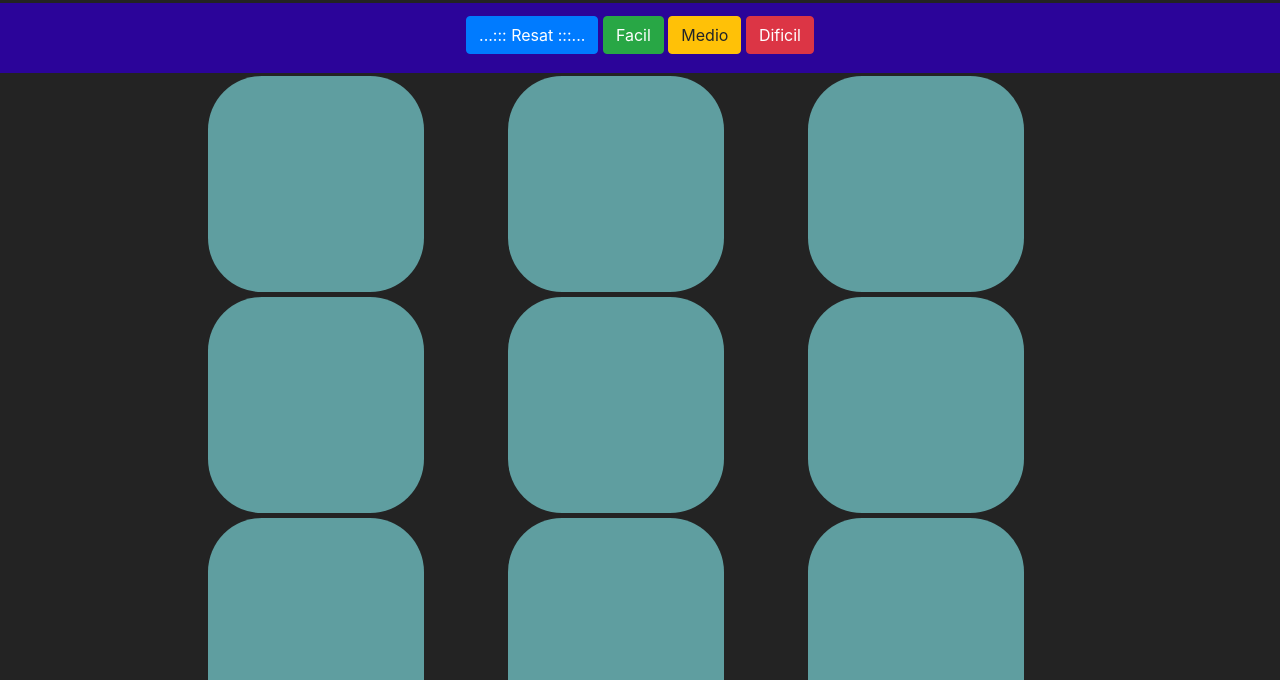
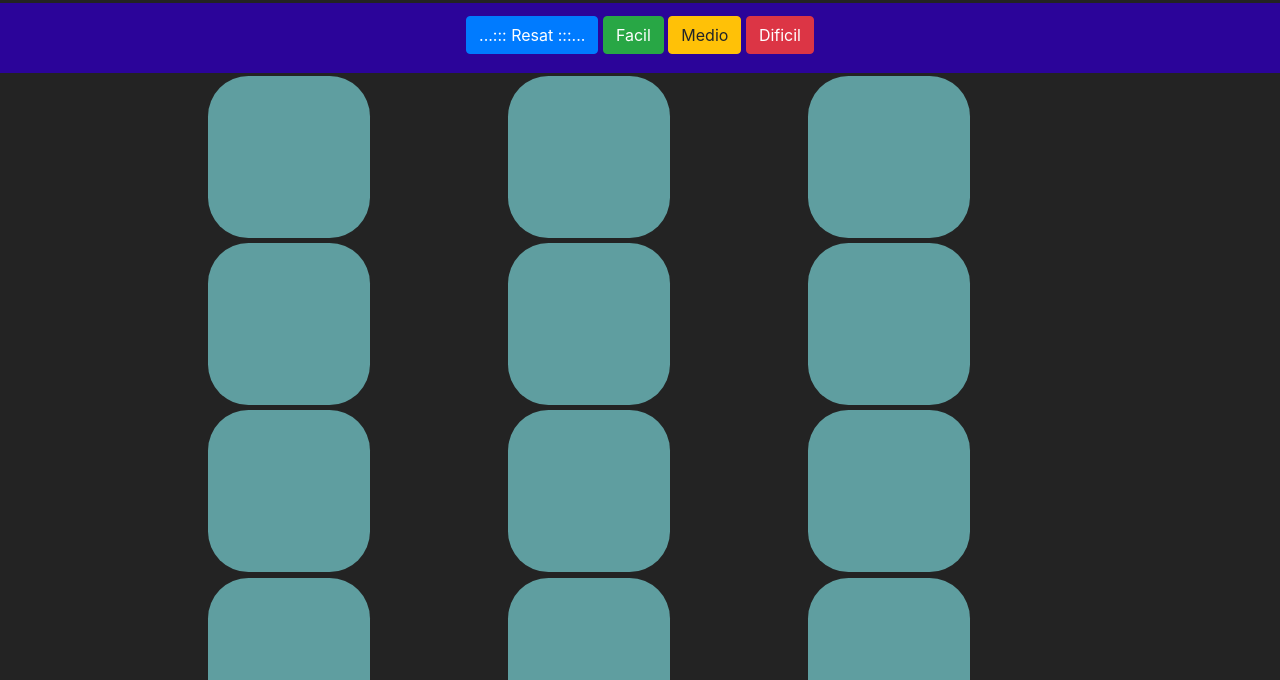
Before and after one commit to cesarlm05/ColorGame, a plain HTML site: page index.html in a window 1280 px wide. Shown: the part 113-793 px from the top of the page. Drawn offline with nearby package versions, Linux system fonts and the light colour scheme.

Commit message:
Square 60%

```diff
--- a/assets/css/style.css
+++ b/assets/css/style.css
@@ -8,9 +8,9 @@ h1{
 .square{
     display: block;
     float: left;
-    width: 80%;
+    width: 60%;
     height: 0;
-    padding-bottom: 80%;
+    padding-bottom: 60%;
     background-color: cadetblue;
     margin: 1%;
     border-radius: 25%;
```
